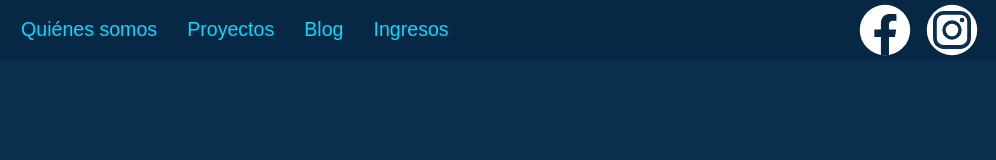
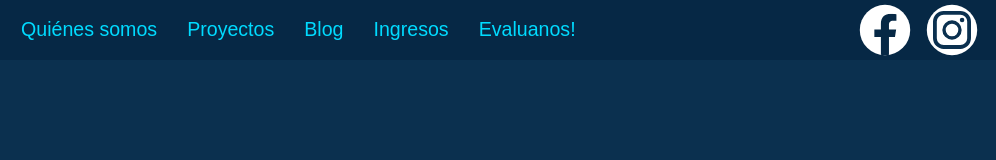
Before and after one commit to UnderGuardian/Webpage, a plain HTML site: page index.html in a window 1280 px wide. Shown: the full height of the page, 284-1280 px from the left. Drawn offline with Linux system fonts and the light colour scheme.

Commit message:
evaluation done

```diff
--- a/js/menuBar.js
+++ b/js/menuBar.js
@@ -26,6 +26,11 @@ menuBarDiv.innerHTML = `
             <span class="hover hover-1">Ingresos</span>
           </div>
         </a>
+        <a href="https://forms.gle/kCDtHY3p8zLtVx7k8">
+          <div class="MenuBar_menuItem">
+            <span class="hover hover-1">Evaluanos!</span>
+          </div>
+        </a>
       </div>
       <div class="socialContainer">
         <div class="circle" onclick="window.open('https://www.facebook.com/VideojuegosFrostBolt/');">
```
Also changed, not shown: index.html (+0 -1 lines).
